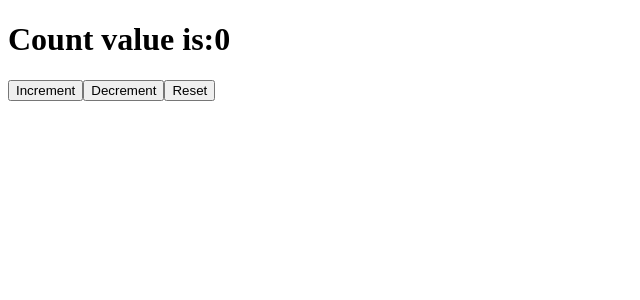
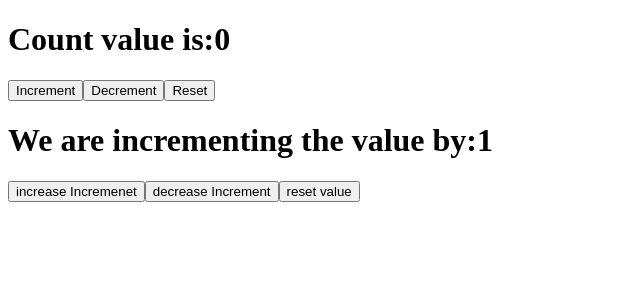
Before and after one commit to mercytv932/react-pro, a React (Vite) app: page / in a window 1280 px wide. Shown: the top 300 px of the page, without its empty margins (0-640 px from the left). Built offline with nearby package versions, Linux system fonts and the light colour scheme.

Commit message:
Creating Multiple States In React

```diff
--- a/src/components/Counter.jsx
+++ b/src/components/Counter.jsx
@@ -2,17 +2,30 @@
 
 export default function Counter() {
   const [count, setCount] = useState(0);
+  const [incrementBy, setincrementBy] = useState(1);
 
   function handleClickIncrement() {
-    setCount(count + 1);
+    setCount(count + incrementBy);
   }
 
   function handleClickDecrement() {
-    setCount(count - 1);
+    setCount(count - incrementBy);
   }
 
   function handleClickReset() {
     setCount(0);
+  }
+
+  function increaseIncrement() {
+    setincrementBy(incrementBy + 1);
+  }
+
+  function decreaseIncrement() {
+    setincrementBy(incrementBy - 1);
+  }
+
+  function resetValue() {
+    setincrementBy(0);
   }
 
   return (
@@ -21,6 +34,11 @@
       <button onClick={handleClickIncrement}>Increment</button>
       <button onClick={handleClickDecrement}>Decrement</button>
       <button onClick={handleClickReset}>Reset</button>
+
+      <h1>We are incrementing the value by:{incrementBy}</h1>
+      <button onClick={increaseIncrement}>increase Incremenet</button>
+      <button onClick={decreaseIncrement}>decrease Increment</button>
+      <button onClick={resetValue}> reset value</button>
     </div>
   );
 }
```
